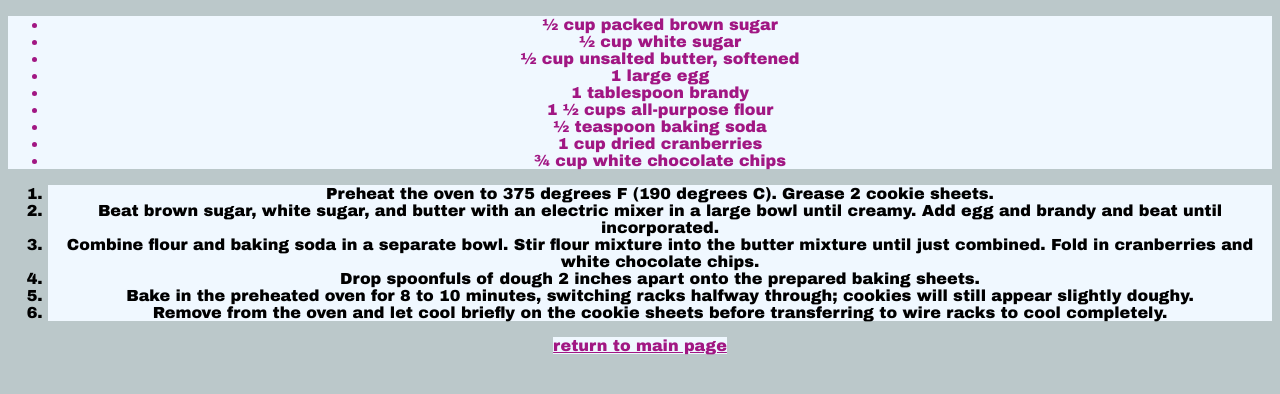
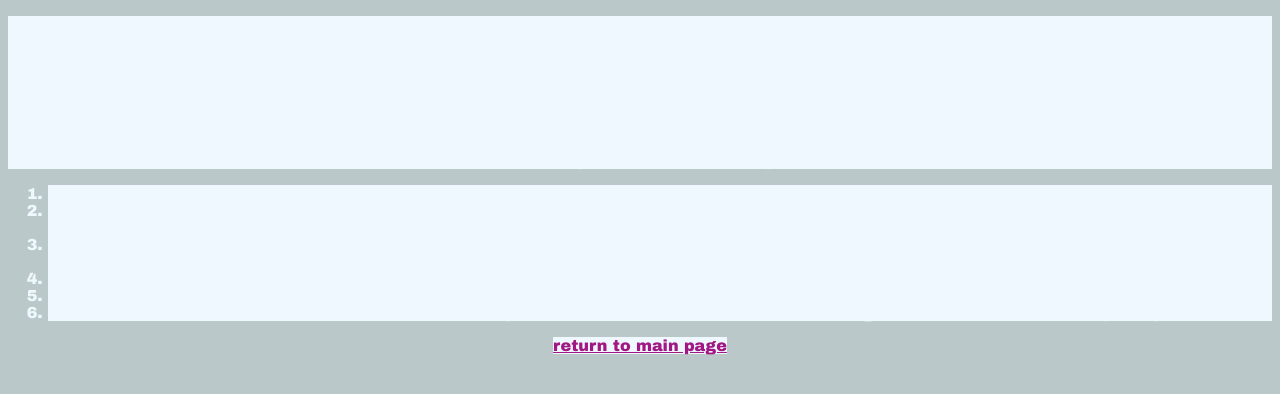
Before and after one commit to TheTurkeyman/odin-recipes, a plain HTML site: page recipes/whitechocolateandcranberrycookies.html in a window 1280 px wide. Shown: the part 314-708 px from the top of the page. Drawn offline with Linux system fonts and the light colour scheme.

Commit message:
fix additional fixes

```diff
--- a/styles.css
+++ b/styles.css
@@ -14,4 +14,4 @@ a, ul { background-color: aliceblue;
    color: rgb(161, 23, 131)}
 
 li {background-color: aliceblue;
-}
+color: aliceblue}
```
